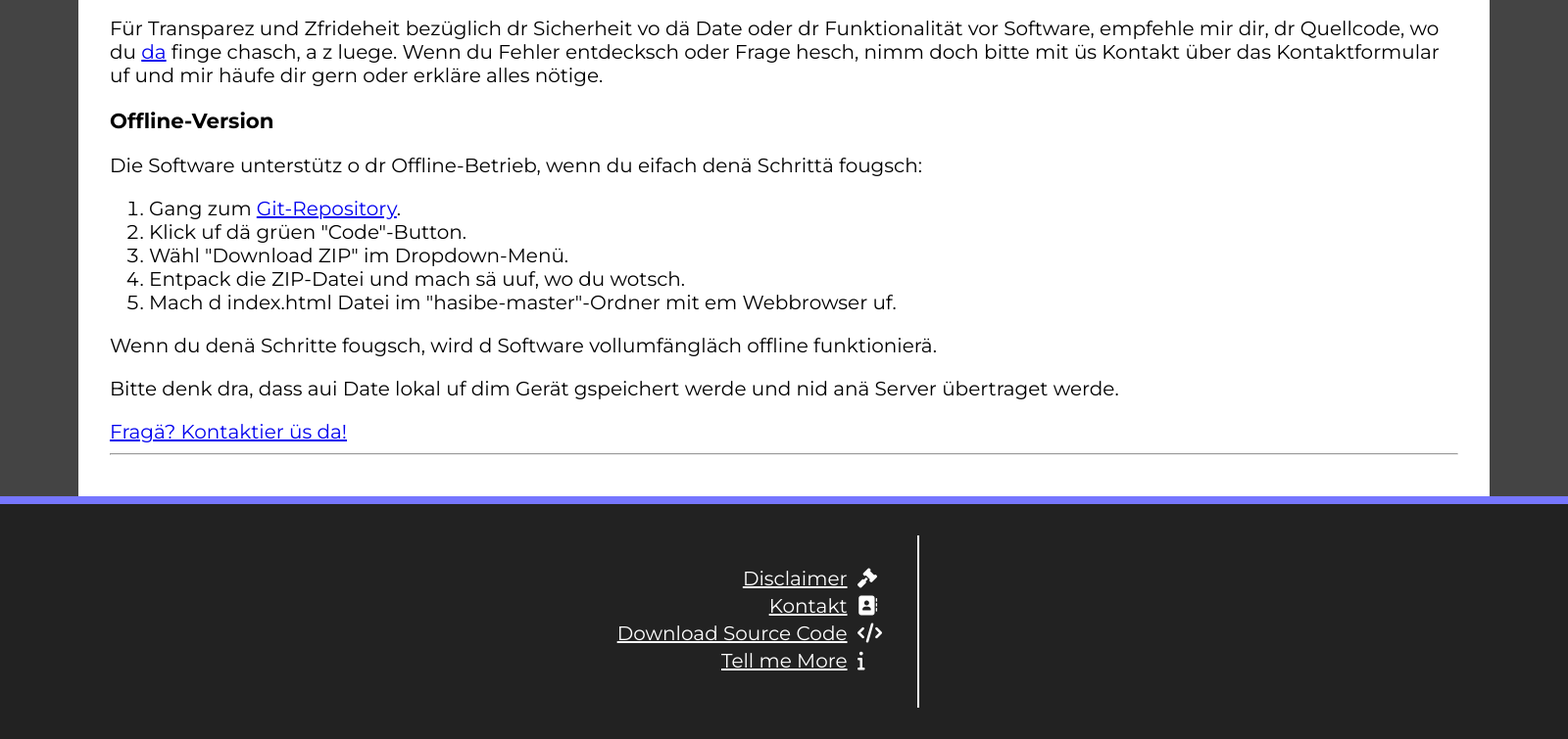
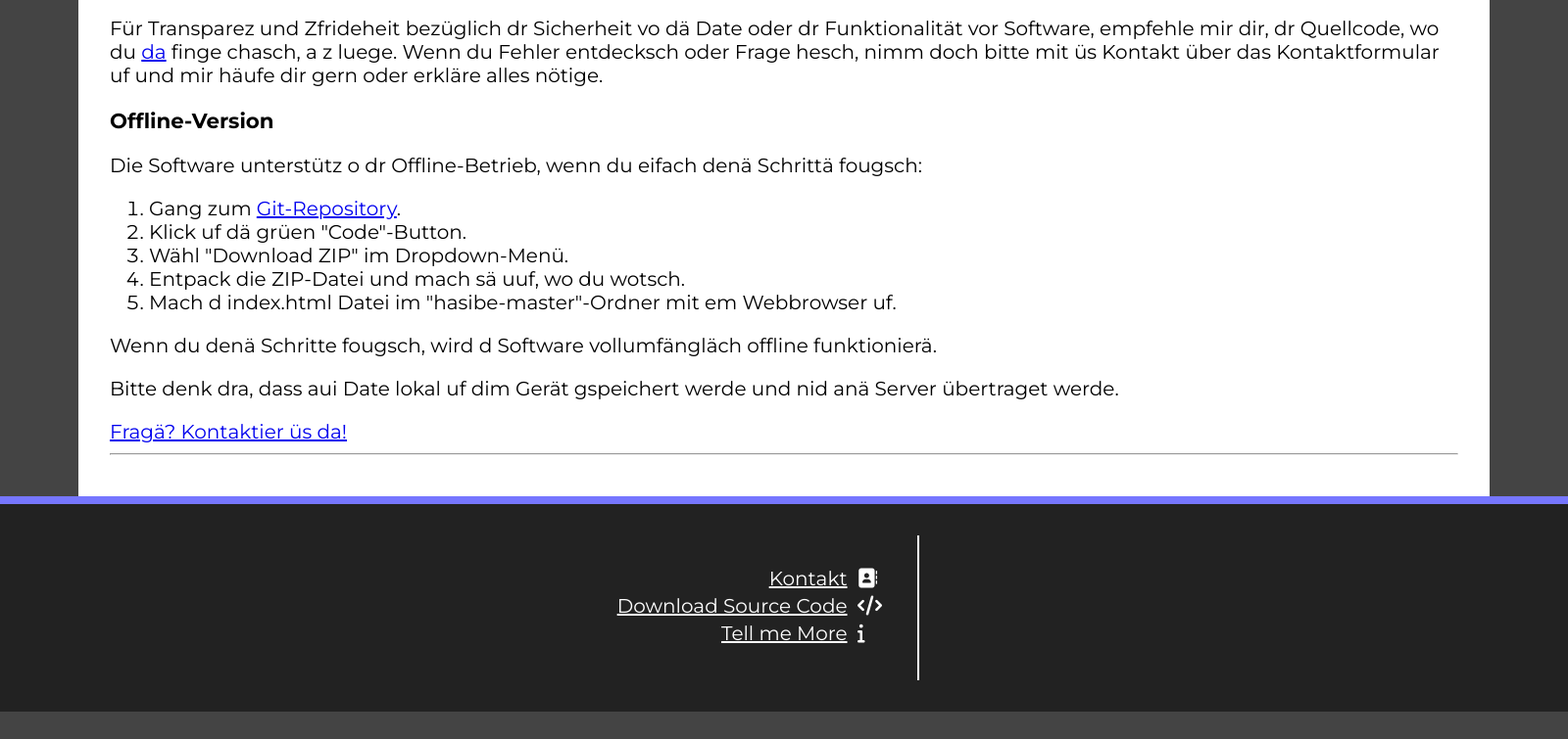
Before and after one commit to TomiSauce/hasibe-plus, an Electron app: page public/disclaimer.html in a window 1600 px wide. Shown: the part 3946-4701 px from the top of the page at 98% size. After the commit the page ends 4673 px from the top, so only its background shows below. Drawn offline with Linux system fonts and the light colour scheme.

Commit message:
Remove: self refering links

```diff
--- a/public/disclaimer.html
+++ b/public/disclaimer.html
@@ -159,7 +159,6 @@
         </div>
         <div id="footer">
 			<div>
-				<p><a href="disclaimer.html">Disclaimer</a>&nbsp;&nbsp;<i class="fa fa-legal"></i></p>
 				<p><a target="_blank" href="https://kodikas.ch/contact">Kontakt</a>&nbsp;&nbsp;<i class="fa fa-address-book"></i></p>
 				<p><a target="_blank" href="https://github.com/TomiSauce/hasibe">Download Source Code</a>&nbsp;&nbsp;<i class="fa fa-code"></i></p>
 				<p><a target="_blank" href="https://kodikas.ch/other/hasibe/">Tell me More</a>&nbsp;&nbsp;<i class="fa fa-info"></i></p>
```
